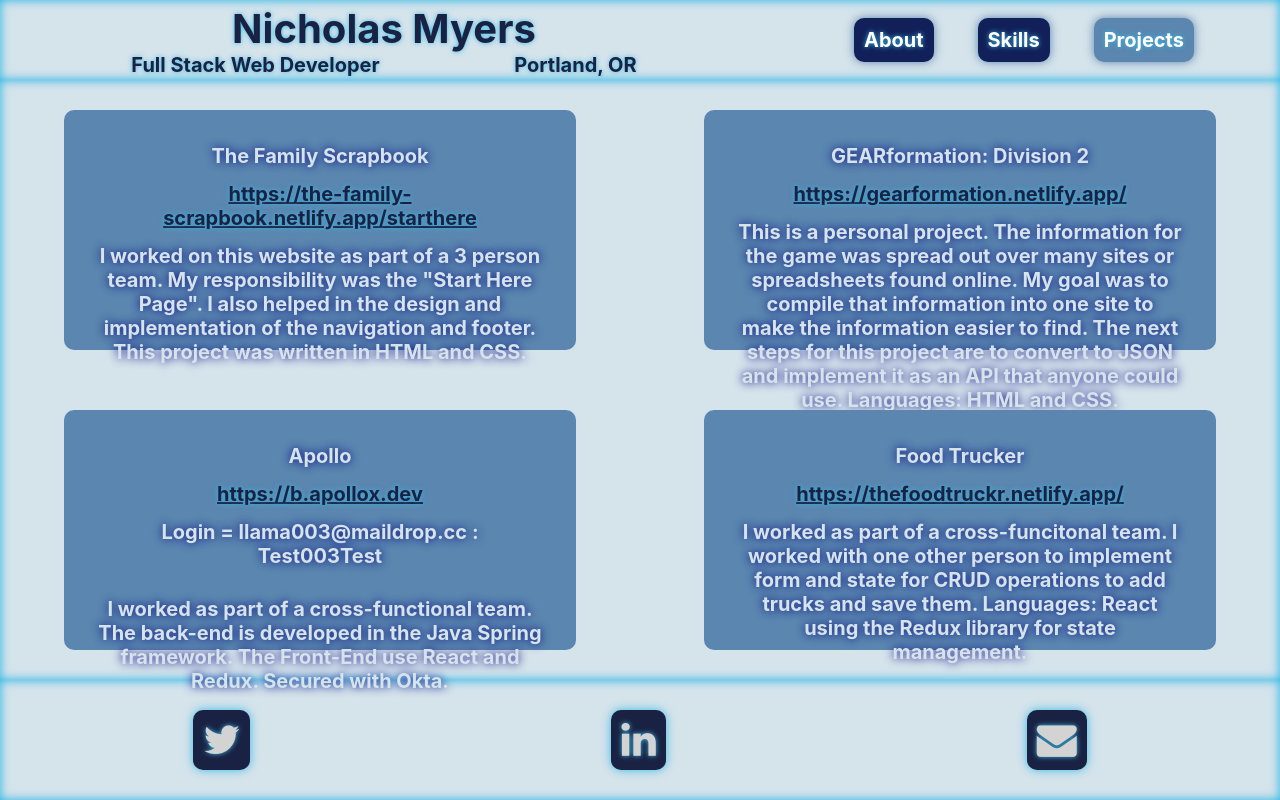
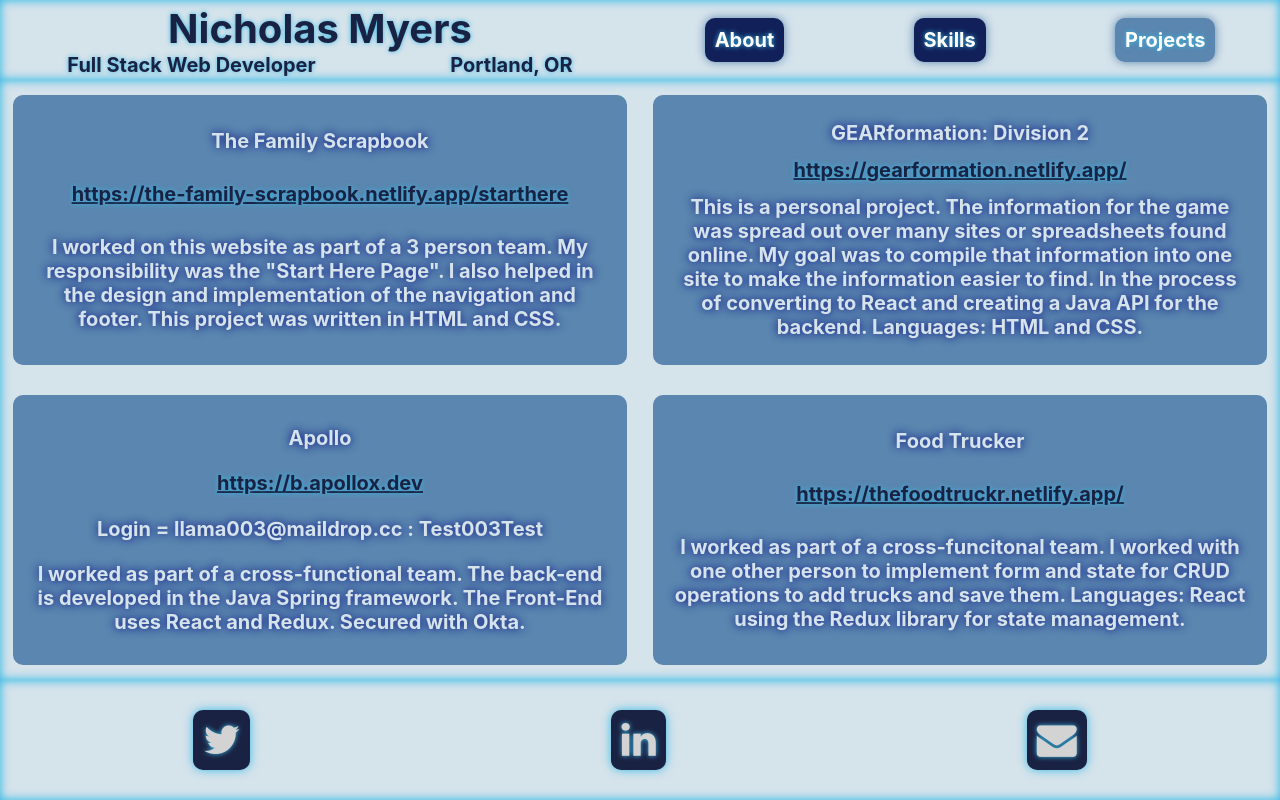
Before and after one commit to nicholas-myers/Professional-Portfolio, a React (Create React App) app: page /projects in a window 1280 px wide. Built offline with nearby package versions, Linux system fonts and the light colour scheme.

Commit message:
added smoother transitions on screen size change for styling and postions

```diff
--- a/src/components/Footer.js
+++ b/src/components/Footer.js
@@ -10,6 +10,7 @@ const StyledFooter = styled.footer`
   background-color: #D5E3EB;
   padding: 1%;
   height: 15vh;
+
 `;
 
 function Footer() {
--- a/src/components/Nav.js
+++ b/src/components/Nav.js
@@ -11,7 +11,7 @@ const TopNav = styled.nav`
     padding-bottom: 3%;
     padding-top: 3%;
   }
-  @media(max-width: 800px) {
+  @media(min-width: 700px) {
     width: 50%;
   }
 `
--- a/src/components/Projects.js
+++ b/src/components/Projects.js
@@ -30,7 +30,7 @@ const ProjectCard = styled.article`
   border-radius: 1rem;
   @media (max-width: 500px) {
     width: 90%;
-    height: 50%;
+    height: 30%;
     padding: 0;
     margin: 2% 0;
   }
@@ -38,14 +38,23 @@ const ProjectCard = styled.article`
   h2 {
     color: #d5e3eb;
     text-shadow: 0 0 1rem navy;
-    margin: 3%;
+    /* margin: 3%; */
+    font-size: 1.5rem;
   }
-  @media (max-width: 800px) {
+  @media (min-width: 700px) {
     width: 48%;
     height: 45%;
     h2,
     p {
       font-size: 1.5rem;
+    }
+  }
+  @media (min-width: 1000px) {
+    width: 48%;
+    height: 45%;
+    h2,
+    p {
+      font-size: 2rem;
     }
   }
 `;
@@ -84,8 +93,7 @@ export default function Projects() {
           This is a personal project. The information for the game was spread
           out over many sites or spreadsheets found online. My goal was to
           compile that information into one site to make the information easier
-          to find. The next steps for this project are to convert to JSON and
-          implement it as an API that anyone could use. Languages: HTML and CSS.
+          to find. In the process of converting to React and creating a Java API for the backend. Languages: HTML and CSS.
         </p>
       </ProjectCard>
       <ProjectCard>
@@ -97,7 +105,7 @@ export default function Projects() {
         <p>Login = llama003@maildrop.cc : Test003Test</p>
         <p>
           I worked as part of a cross-functional team. The back-end is developed
-          in the Java Spring framework. The Front-End use React and Redux.
+          in the Java Spring framework. The Front-End uses React and Redux.
           Secured with Okta.
         </p>
       </ProjectCard>
```
